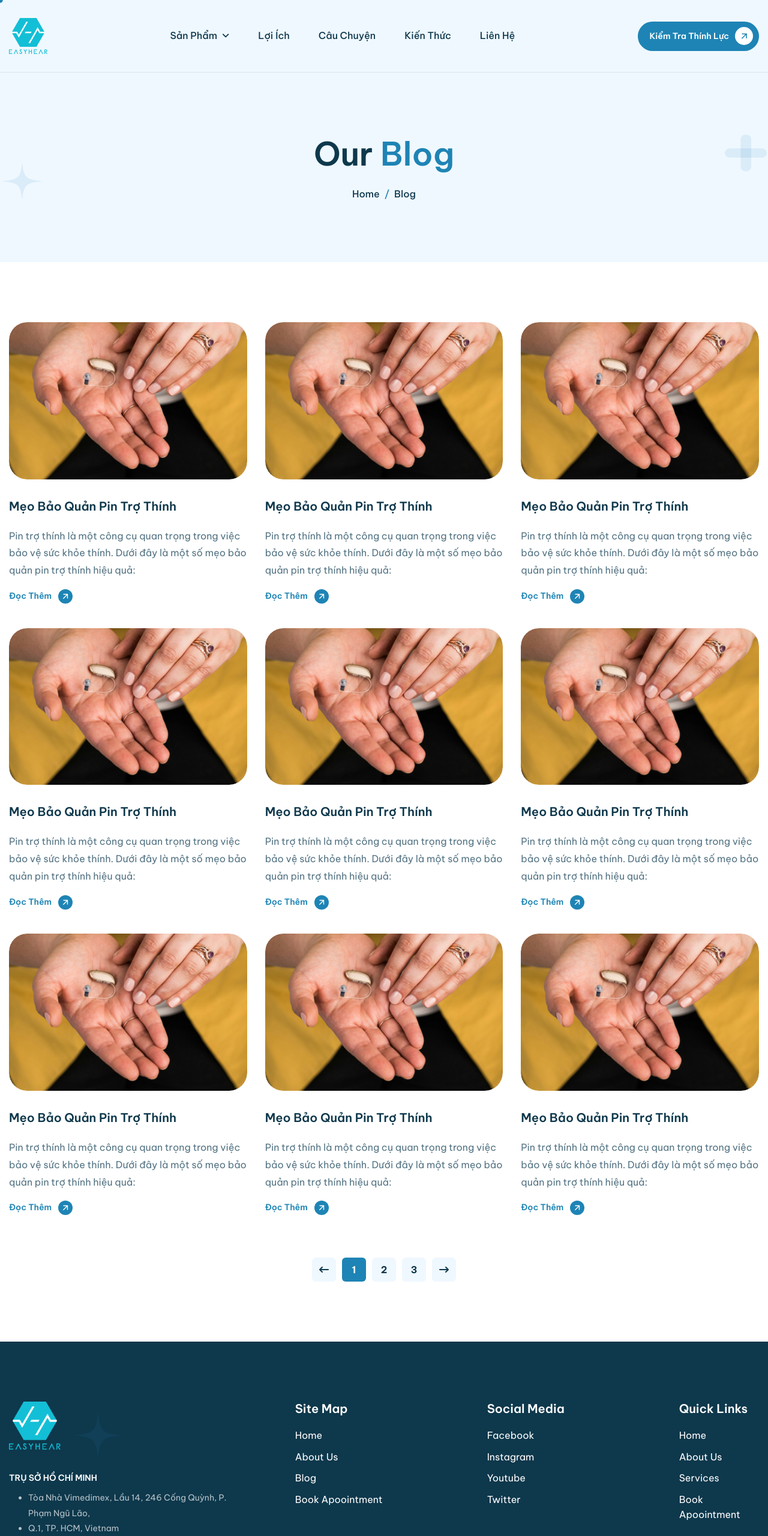
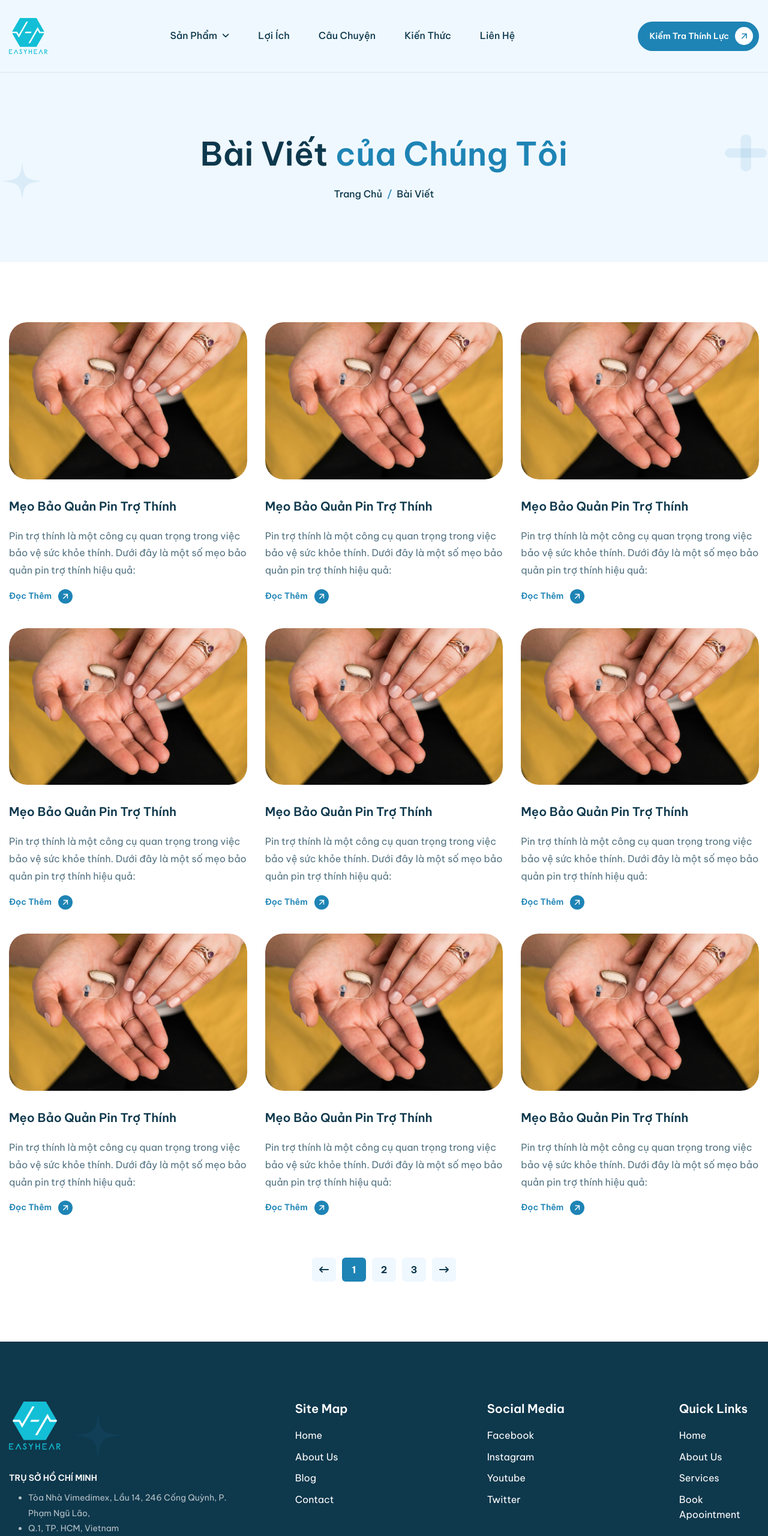
Before and after one commit to coderThanh/hearing-aid-2, a website: page blog.html in a window 1280 px wide. Shown: the top 2560 px of the page at 60% size. Drawn offline with Linux system fonts and the light colour scheme.

Commit message:
fix(navigation): update links and breadcrumbs for better user experience
- Change logo href from '#' to '/' for proper home navigation
- Update broken appointment link to contact page
- Fix Vietnamese date format and capitalization in blog headers
- Translate blog section headers and breadcrumbs to Vietnamese

```diff
--- a/blog.html
+++ b/blog.html
@@ -58,7 +58,7 @@
     <nav class="navbar navbar-expand-lg">
       <div class="container">
         <!-- Logo Start -->
-        <a class="navbar-brand" href="#">
+        <a class="navbar-brand" href="/">
           <img src="8pm-assest/images/logo/logo-dark.png" alt="Logo" class="tw-h-[60px]">
         </a>
         <!-- Logo End -->
@@ -110,11 +110,11 @@
             <div class="col-lg-12">
                 <!-- Page Header Box Start -->
                 <div class="page-header-box">
-                    <h1 class="text-anime-style-2" data-cursor="-opaque"><span>Our</span> Blog</h1>
+                    <h1 class="text-anime-style-2" data-cursor="-opaque"><span>Bài Viết</span> của Chúng Tôi</h1>
                     <nav class="wow fadeInUp">
                         <ol class="breadcrumb">
-                            <li class="breadcrumb-item"><a href="./">home</a></li>
-                            <li class="breadcrumb-item active" aria-current="page">blog</li>
+                            <li class="breadcrumb-item"><a href="./">Trang Chủ</a></li>
+                            <li class="breadcrumb-item active" aria-current="page">Bài Viết</li>
                         </ol>
                     </nav>
                 </div>
@@ -409,7 +409,7 @@
                         <li><a href="/">home</a></li>
                         <li><a href="#">about us</a></li>
                         <li><a href="/blog.html">Blog</a></li>
-                        <li><a href="#">book apoointment</a></li>
+                        <li><a href="/contact.html">Contact</a></li>
                     </ul>
                 </div>
                 <!-- Footer Quick Links End -->
```
Also changed, not shown: blog-single.html (+4 -4 lines), index.html (+2 -2 lines), src/components/blog/header-archive.html (+3 -3 lines), src/components/blog/header-single.html (+2 -2 lines), src/components/header.html (+1 -1 lines).
